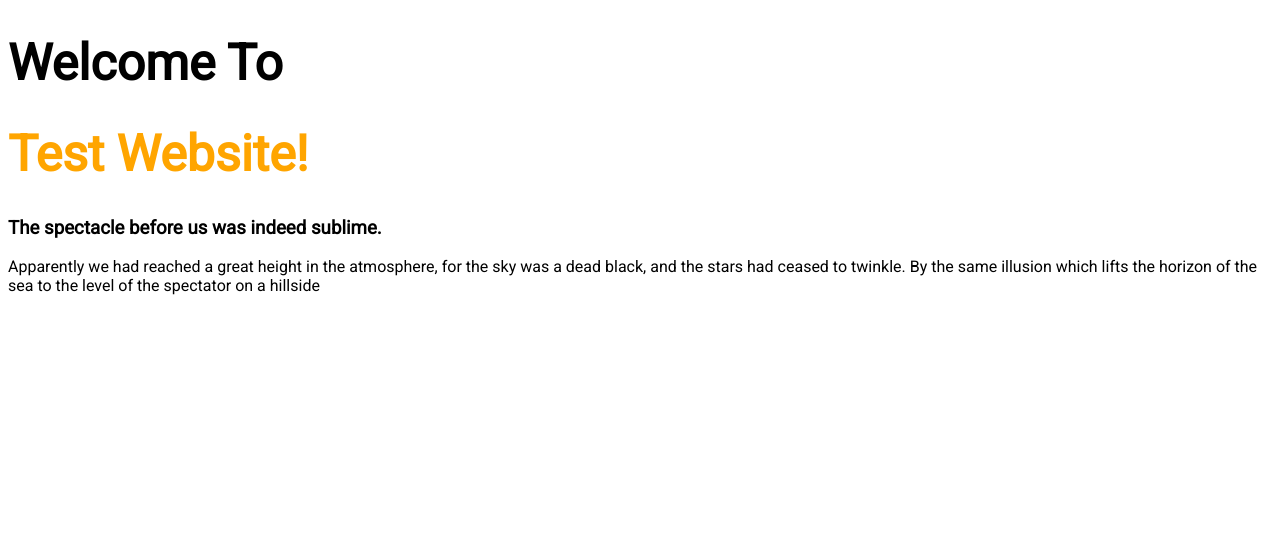
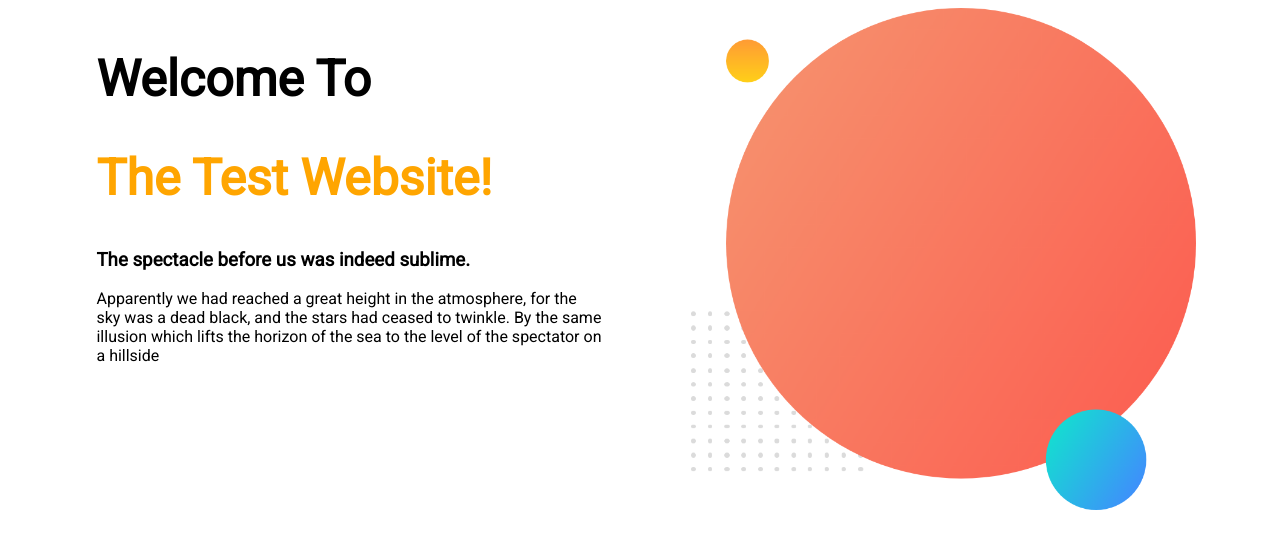
Before and after one commit to sayedarifuddin/test-portfolio, a plain HTML site: page index.html in a window 1280 px wide. Drawn offline with Linux system fonts and the light colour scheme.

Commit message:
added some CSS

```diff
--- a/index.html
+++ b/index.html
@@ -10,9 +10,17 @@
     <link href="https://fonts.googleapis.com/css2?family=Roboto&display=swap" rel="stylesheet">
 </head>
 <body>
+    <section>
+    <div class = "half-width">
     <h1>Welcome To</h1>
-    <h1><span class="name-highlight">Test Website!</span></h1>
+    <h1><span class="name-highlight">The Test Website!</span></h1>
     <h3>The spectacle before us was indeed sublime.</h3>
     <p>Apparently we had reached a great height in the atmosphere, for the sky was a dead black, and the stars had ceased to twinkle. By the same illusion which lifts the horizon of the sea to the level of the spectator on a hillside</p>
+    </div>
+    <div class = "half-width">
+        <img src="images/my-bg.png" alt="">
+    </div>
+    </section>
+
 </body>
 </html>
--- a/style.css
+++ b/style.css
@@ -8,3 +8,12 @@ h1{
 .name-highlight{
     color: orange;
 }
+.half-width{
+    width: 40%;
+    float:left;
+    margin-left: 5%;
+    padding-left: 2%;
+}
+.half-width img{
+    width: 100%;
+}
```
